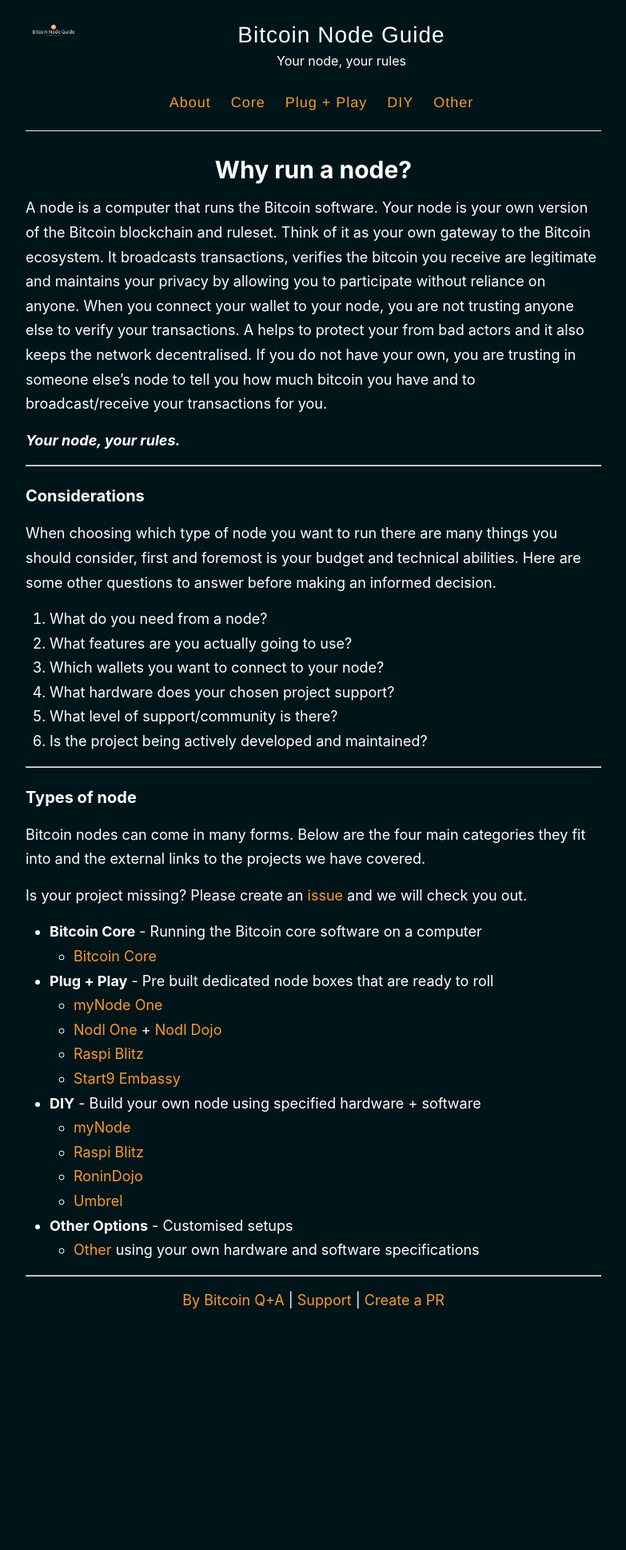
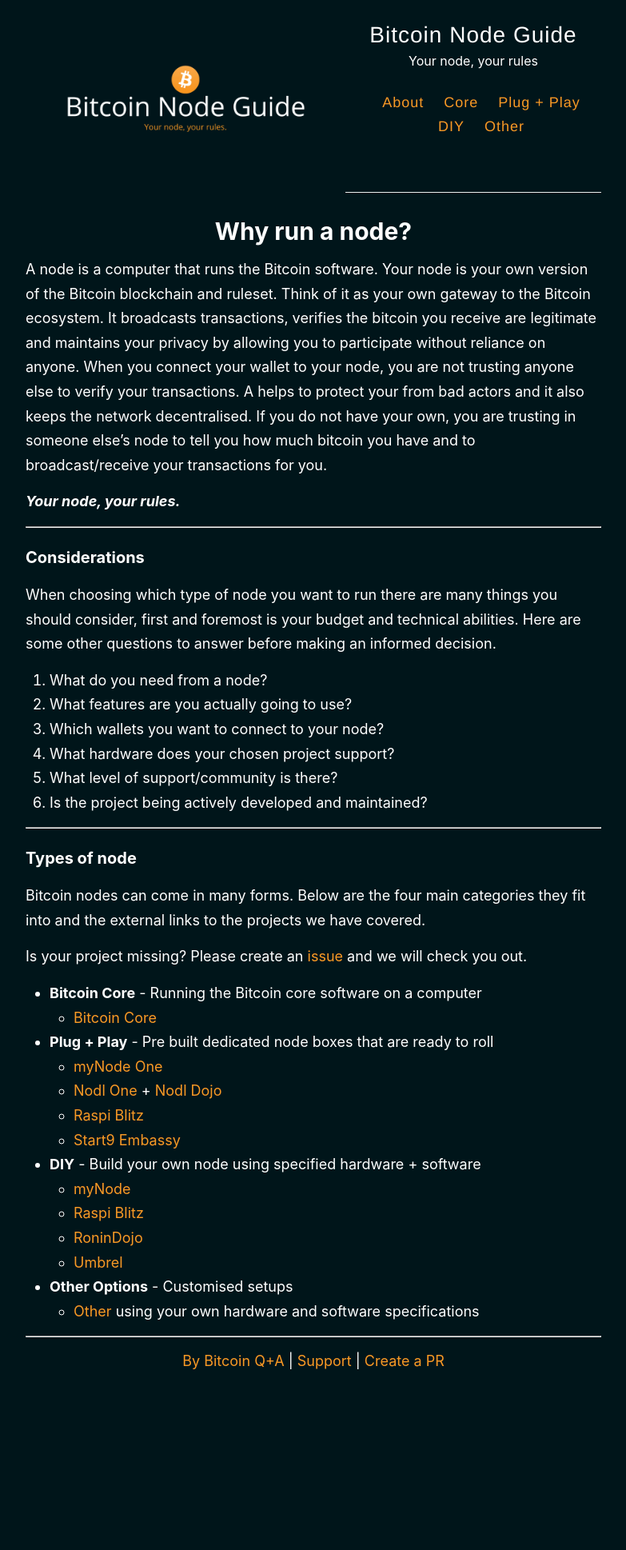
Before and after one commit to BitcoinQnA/node-guide, a Jekyll site: the page built from index.html, in a window 1280 px wide. Shown: the whole page at 80% size, without its empty margins (248-1031 px from the left). Built offline with Jekyll 4.4.1, drawn with Linux system fonts in a browser that asks for light colours; the list of posts is cut into pages by our own code; before the commit the page ends 1861 px from its top, so only the background shows below that.

Commit message:
Update style.scss

```diff
--- a/assets/style.scss
+++ b/assets/style.scss
@@ -279,8 +279,8 @@
 
 .site-avatar {
   float: left;
-  width: 70px;
-  height: 70px;
+  width: 400px;
+  height: 200px;
   margin-right: 0px;
 
 
```
